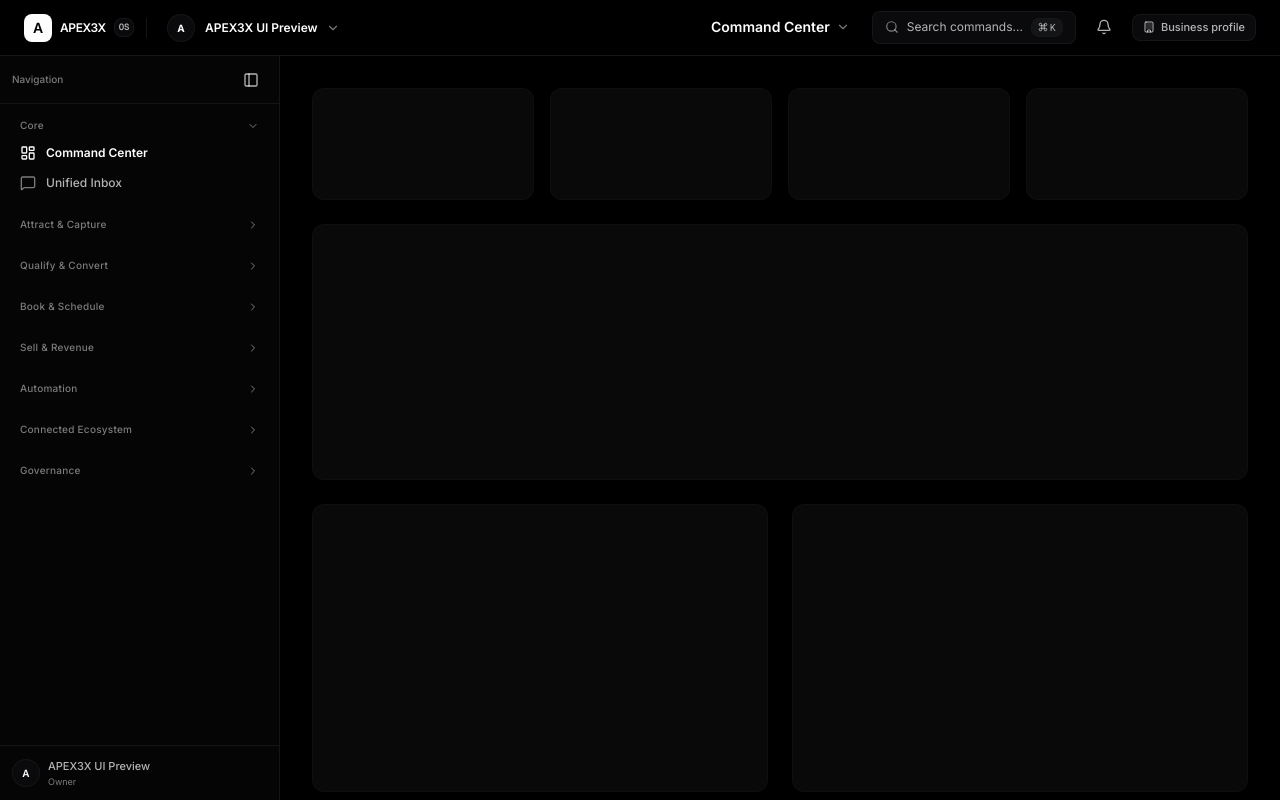
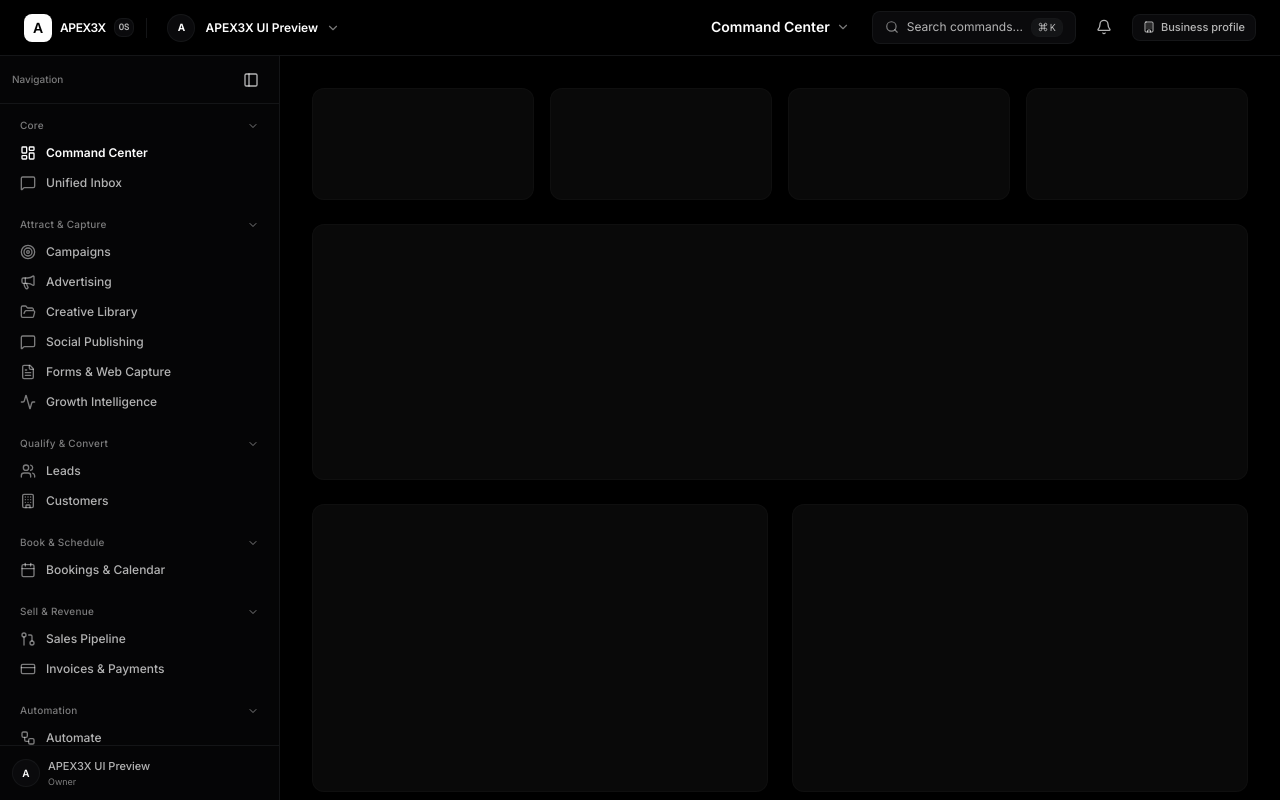
Before and after one commit to venomrai21/APEX3X-FRONTEND, a React (Vite) app: page / in a window 1280 px wide. Built offline with nearby package versions, Linux system fonts and the light colour scheme.

Commit message:
fix: restore sidebar navigation (#4)
* fix: restore sidebar navigation behavior

* fix: restore expanded sidebar sections

```diff
--- a/src/components/apex3x/adapters/Sidebar.tsx
+++ b/src/components/apex3x/adapters/Sidebar.tsx
@@ -12,7 +12,7 @@ export const Sidebar: React.FC<SidebarProps> = ({ sections, activeKey, onSelect,
   const iconOnly = collapsed && !mobile;
   const sectionTitles = React.useMemo(() => sections.map(section => section.title), [sections]);
   const [expandedSections, setExpandedSections] = React.useState<Record<string, boolean>>(() =>
-    Object.fromEntries(sectionTitles.map(title => [title, false])),
+    Object.fromEntries(sectionTitles.map(title => [title, true])),
   );
 
   React.useEffect(() => {
@@ -20,7 +20,7 @@ export const Sidebar: React.FC<SidebarProps> = ({ sections, activeKey, onSelect,
       const next = { ...current };
       let changed = false;
       for (const title of sectionTitles) {
-        if (!(title in next)) { next[title] = false; changed = true; }
+        if (!(title in next)) { next[title] = true; changed = true; }
       }
       for (const title of Object.keys(next)) {
         if (!sectionTitles.includes(title)) { delete next[title]; changed = true; }
--- a/src/components/layout/AppShell.tsx
+++ b/src/components/layout/AppShell.tsx
@@ -1,8 +1,8 @@
-import React, { flushSync, useState } from 'react';
+import React, { useState } from 'react';
 import { LayoutDashboard, Bot, FileText, Users, Building, MessageSquare, Calendar, GitPullRequest, CreditCard, Plug, Shield, Search, Bell, ChevronDown, Menu, X, CheckCircle2, AlertCircle, Command, PanelLeft, Target, Megaphone, FolderOpen, Activity, Workflow, Settings2 } from 'lucide-react';
 import { useApp } from '../../context/AppContext';
 import { NavItemKey } from '../../types';
-import { APEXReveal, NavigationMenu, Sidebar, getEntityTransitionName, runAPEXViewTransition } from '../apex3x';
+import { APEXReveal, NavigationMenu, Sidebar } from '../apex3x';
 import { WorkspaceBrand } from '../workspace/WorkspaceBrand';
 import { CommandPalette } from './CommandPalette';
 import { ConnectDrawer } from './ConnectDrawer';
@@ -28,10 +28,7 @@ export const AppShell: React.FC<{ children: React.ReactNode }> = ({ children })
     { title: 'Governance', items: [{ key: 'team', label: 'Team & Security', icon: <Shield className="w-4 h-4" /> }, { key: 'billing', label: 'Billing & Entitlements', icon: <CreditCard className="w-4 h-4" /> }, { key: 'settings', label: 'Workspace Settings', icon: <Settings2 className="w-4 h-4" /> }] },
   ];
   const userName = currentUser?.name || 'Account unavailable';
-  const selectNav = (key: string) => {
-    if (key === activeNav) return;
-    void runAPEXViewTransition(() => flushSync(() => setActiveNav(key as NavItemKey)));
-  };
+  const selectNav = (key: string) => setActiveNav(key as NavItemKey);
   const drawerTransform = dragX !== null ? `translateX(${dragX}px)` : mobileOpen ? 'translateX(0)' : 'translateX(-100%)';
   const drawerTransition = dragX === null ? 'transform 280ms cubic-bezier(0.4, 0, 0.2, 1)' : 'none';
 
@@ -42,7 +39,7 @@ export const AppShell: React.FC<{ children: React.ReactNode }> = ({ children })
         <div className="flex items-center gap-2 shrink-0"><div className="w-7 h-7 rounded-[var(--radius-sm)] bg-[var(--text-primary)] flex items-center justify-center text-[var(--background)] font-semibold text-sm">A</div><span className="font-brand font-semibold text-xs tracking-wider text-[var(--text-primary)]">APEX3X</span><span className="text-[9px] px-1 py-0.5 rounded-[var(--radius-sm)] bg-[var(--surface)] text-[var(--text-secondary)] border border-[var(--border)] font-mono font-semibold">OS</span></div>
         <div className="hidden sm:block h-5 w-px bg-[var(--border)]" />
         <div className="relative min-w-0">
-          <button onClick={() => setWorkspaceMenuOpen(v => !v)} className="flex max-w-[240px] items-center gap-2 rounded-[var(--radius-sm)] px-2 py-1.5 hover:bg-[var(--surface)] text-left focus-visible:outline-none focus-visible:ring-2 focus-visible:ring-[var(--ring-brand)]" aria-label="Select workspace" aria-expanded={workspaceMenuOpen}><span style={currentWorkspace ? { viewTransitionName: getEntityTransitionName('workspace', currentWorkspace.id) } as React.CSSProperties : undefined}><WorkspaceBrand workspace={currentWorkspace} compact /></span><ChevronDown className="w-3.5 h-3.5 shrink-0 text-[var(--text-muted)]" /></button>
+          <button onClick={() => setWorkspaceMenuOpen(v => !v)} className="flex max-w-[240px] items-center gap-2 rounded-[var(--radius-sm)] px-2 py-1.5 hover:bg-[var(--surface)] text-left focus-visible:outline-none focus-visible:ring-2 focus-visible:ring-[var(--ring-brand)]" aria-label="Select workspace" aria-expanded={workspaceMenuOpen}><WorkspaceBrand workspace={currentWorkspace} compact /><ChevronDown className="w-3.5 h-3.5 shrink-0 text-[var(--text-muted)]" /></button>
           {workspaceMenuOpen && <div className="absolute left-0 top-full mt-1.5 w-64 p-1.5 bg-[var(--surface-elevated)] border border-[var(--border)] rounded-[var(--radius-sm)] shadow-[0_16px_32px_-20px_rgba(0,0,0,0.95)] z-50"><div className="px-2 py-1 text-[10px] font-medium text-[var(--text-muted)]">Workspaces</div>{availableWorkspaces.length === 0 ? <div className="px-2 py-2 text-[11px] text-[var(--text-muted)]">No workspaces available.</div> : availableWorkspaces.map(ws => <button key={ws.id} onClick={() => { switchWorkspace(ws.id); setWorkspaceMenuOpen(false); }} className={`w-full flex items-center justify-between px-2.5 py-1.5 rounded-[var(--radius-sm)] text-xs text-left focus-visible:outline-none focus-visible:ring-2 focus-visible:ring-[var(--ring-brand)] ${ws.id === currentWorkspace?.id ? 'bg-[var(--surface-2)] text-[var(--text-primary)] font-semibold' : 'text-[var(--text-secondary)] hover:bg-[var(--surface-2)]'}`}><WorkspaceBrand workspace={ws} compact />{ws.id === currentWorkspace?.id && <CheckCircle2 className="w-3 h-3 text-[var(--text-primary)] shrink-0" />}</button>)}<div className="pt-1 mt-1 border-t border-[var(--border)]"><button onClick={() => { setWorkspaceMenuOpen(false); setSubWorkspaceOpen(true); }} className="w-full px-2.5 py-1.5 rounded-[var(--radius-sm)] text-xs text-[var(--text-secondary)] hover:bg-[var(--surface-2)] focus-visible:outline-none focus-visible:ring-2 focus-visible:ring-[var(--ring-brand)] text-left">Sub workspace</button></div></div>}
         </div>
       </div>
```
